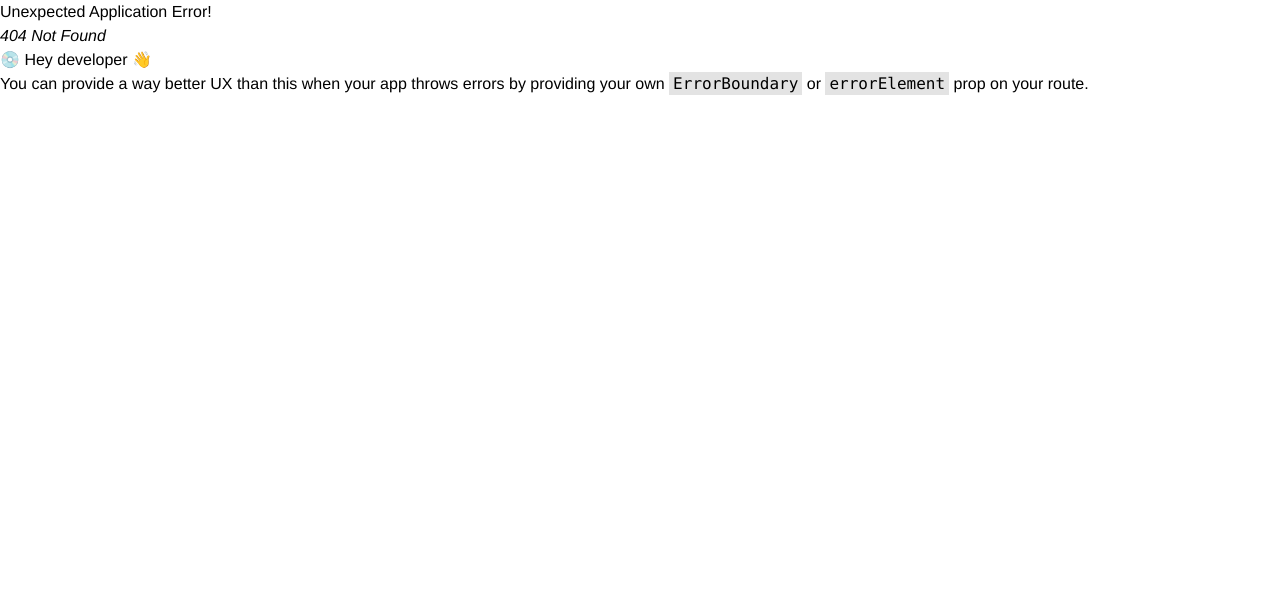
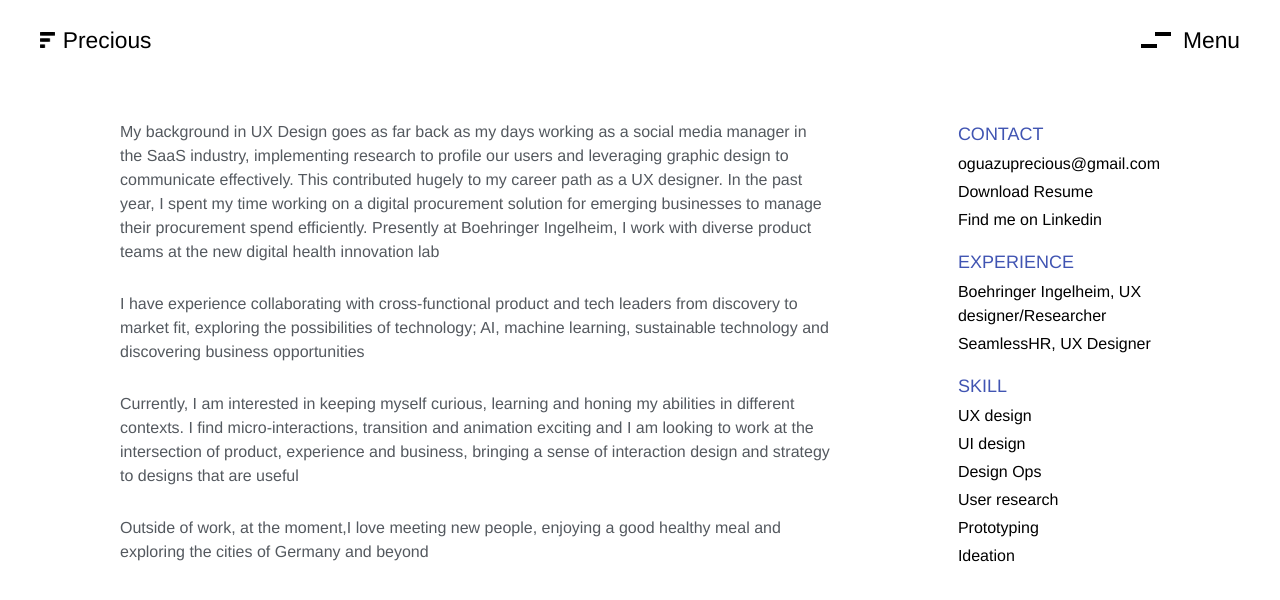
Before and after one commit to Nathan-88/precious-portfolio, a React (Vite) app: page /about in a window 1280 px wide. Before the commit this address had no page. Shown: the top 600 px of the page. Built offline with nearby package versions, Linux system fonts and the light colour scheme; a web font is replaced by a local one.

Commit message:
added a bg change on scroll, completed the about page component

```diff
--- a/src/Router/routes.jsx
+++ b/src/Router/routes.jsx
@@ -1,14 +1,20 @@
 import { createBrowserRouter, RouterProvider, createRoutesFromElements, Route } from "react-router-dom";
 import Home from "../pages/Home";
 import MainLayout from "../layouts/MainLayout";
+import AboutLayout from "../layouts/AboutLayout";
+import About from "../pages/About"
 
 const Router = () =>{
     const router = createBrowserRouter(
         createRoutesFromElements(
+            <>
             <Route path="/" element={<MainLayout/>}>
                 <Route index element={<Home/>} />
-
             </Route>
+            <Route path="about" element={<AboutLayout/>}>
+                <Route index element={<About/>}/>
+            </Route>
+            </>
         )
     );
     return(<RouterProvider router={router}/>)
--- /dev/null
+++ b/src/components/Header/Header.css
@@ -0,0 +1,7 @@
+.list-item {
+            list-style: none;
+            transition: list-style 0.5s ease-in-out;
+        }
+.list-item:hover {
+    list-style: disc inside;
+}
--- a/src/components/Header/Header.jsx
+++ b/src/components/Header/Header.jsx
@@ -1,13 +1,123 @@
-const Header = () => {
-    return(
-    <section className="text-[calc(10px+1vw)]  z-10 m-0 text-white fixed flex w-full justify-between px-10 py-1 font-medium">
-        <p className="">Precious</p>
-        <div className="flex">
-            <span></span>
-            <span>Menu</span>
-        </div>
-    </section>
-)
-}
+import { motion, AnimatePresence } from "framer-motion";
+import { useState, useEffect } from "react";
+import { Link } from "react-router-dom";
+import PropTypes from 'prop-types';
+import './Header.css';
+import Logo from "../../assets/logo-icon.png";
+
+const Header = ({ color, backgroundColor, barColor }) => {
+    const [isOpen, setIsOpen] = useState(false);
+    const [isScrolled, setIsScrolled] = useState(false);
+
+    const toggleSidebar = () => {
+        setIsOpen(!isOpen);
+    };
+
+    useEffect(() => {
+        const handleScroll = () => {
+            if (window.scrollY > 500) {
+                setIsScrolled(true);
+            } else {
+                setIsScrolled(false);
+            }
+        };
+
+        window.addEventListener('scroll', handleScroll);
+
+        return () => {
+            window.removeEventListener('scroll', handleScroll);
+        };
+    }, []);
+
+    const getBackgroundColor = () => {
+        if (backgroundColor === 'white') {
+            return backgroundColor;
+        }
+        return isScrolled ? backgroundColor : 'transparent';
+    };
+
+    return (
+        <>
+            <section
+                className={`text-[calc(10px+1vw)] z-10 m-0 h-[80px] fixed flex w-full justify-between px-10 py-1 font-medium transition-colors duration-300`}
+                style={{ color, backgroundColor: getBackgroundColor() }}
+            >
+                <Link className="flex" to="/">
+                    {backgroundColor === 'white' && <img src={Logo} alt="logo" className="h-4 pr-2 my-auto" />}
+                    <motion.p
+                        initial={{ opacity: 0, scale: 0.5 }}
+                        animate={{ opacity: 1, scale: 1 }}
+                        transition={{ duration: 0.7 }}
+                        className="text-center my-auto"
+                    >
+                        Precious
+                    </motion.p>
+                </Link>
+                <motion.div
+                    initial={{ opacity: 0, scale: 0.5 }}
+                    animate={{ opacity: 1, scale: 1 }}
+                    transition={{ duration: 0.7 }}
+                    className="group flex justify-center items-center cursor-pointer relative"
+                    onClick={toggleSidebar}
+                >
+                    <div className="absolute"></div>
+                    <div className="w-[30px] flex flex-col items-center mr-3">
+                        <div
+                            className="w-4 h-[4px] ml-auto mb-2 group-hover:w-8 group-hover:ml-0 transition-all duration-500"
+                            style={{ backgroundColor: barColor }}
+                        ></div>
+                        <div
+                            className="w-4 h-[4px] mr-auto group-hover:w-8 group-hover:mr-0 transition-all duration-500"
+                            style={{ backgroundColor: barColor }}
+                        ></div>
+                    </div>
+                    <p className="transition duration-500 group-hover:translate-x-2">Menu</p>
+                </motion.div>
+            </section>
+            <AnimatePresence>
+                {isOpen && (
+                    <motion.div
+                        initial={{ x: '100%' }}
+                        animate={{ x: 0 }}
+                        exit={{ x: '100%' }}
+                        transition={{ duration: 0.5 }}
+                        className="fixed top-0 right-0 h-full w-full lg:w-[480px] z-20 bg-black bg-opacity-80 p-10"
+                    >
+                        <div className="relative p-10 text-white">
+                            <div className="absolute top-0 right-0 w-16 h-16 bg-primary rounded-full flex items-center justify-center" onClick={toggleSidebar}>
+                                <button
+                                    className="text-4xl font-thin"
+                                >
+                                    &times;
+                                </button>
+                            </div>
+                            <div className="w-full pt-14 text-sidebar">
+                                <p className="mb-4 tracking-[.25em] font-medium text-sm">NAVIGATION</p>
+                                <div className="bg-sidebar w-full mb-14 h-[0.08rem]"></div>
+                            </div>
+                            <ul className="space-y-10 text-6xl">
+                                <li className="list-item"><Link to="/" className="-ml-10">Home</Link></li>
+                                <li className="list-item"><Link to="#work" className="-ml-10">Work</Link></li>
+                                <li className="list-item"><Link to="about" className="-ml-10">Contact</Link></li>
+                            </ul>
+                        </div>
+                    </motion.div>
+                )}
+            </AnimatePresence>
+        </>
+    );
+};
+
+Header.propTypes = {
+    color: PropTypes.string,
+    backgroundColor: PropTypes.string,
+    barColor: PropTypes.string,
+};
+
+Header.defaultProps = {
+    color: 'white', // Default text color
+    backgroundColor: 'black', // Default background color
+    barColor: 'white', // Default color for the bars
+};
 
 export default Header;
--- a/src/index.css
+++ b/src/index.css
@@ -21,7 +21,7 @@ body{
 }
 
 section{
-  height: 100vh;
+  /* height: 100vh; */
   /* scroll-snap-align: center; */
 }
 
@@ -34,12 +34,15 @@ section{
 }
 
 .gif {
-            color: black;
-            text-shadow: -1px 1px 0 #fff,
-                1px 1px 0 #fff,
-                1px -1px 0 #fff,
-                -1px -1px 0 #fff;
+    color: black;
+    opacity: 0.4;
+
+    text-shadow: -1px 1px 0 #fff,
+        1px 1px 0 #fff,
+        1px -1px 0 #fff,
+        -1px -1px 0 #fff;
     }
+
 /* :root {
   font-family: Inter, system-ui, Avenir, Helvetica, Arial, sans-serif;
   line-height: 1.5;
--- /dev/null
+++ b/src/layouts/AboutLayout.jsx
@@ -0,0 +1,17 @@
+import { Outlet } from 'react-router-dom';
+import Header from '../components/Header/Header';
+
+
+function AboutLayout() {
+  return (
+      <div className="h-auto min-h-svh flex flex-col relative">
+        <Header color='black' backgroundColor='white'  barColor="black"/>
+        {/* <Header/> */}
+        <main className="flex-1">
+            <Outlet /> {/* This is where the child routes will be rendered */}
+        </main>
+      </div>
+  );
+}
+
+export default AboutLayout;
--- /dev/null
+++ b/src/pages/About.jsx
@@ -0,0 +1,45 @@
+const About = ()=> {
+    return (
+        <section className="flex flex-col md:flex-row px-6 gap-x-28 pt-28 xl:px-28">
+            <div className="">
+                <p className="text-secondary p-2 mb-3">
+                    My background in UX Design goes as far back as my days working as a social media manager in the SaaS industry, implementing research to profile our users and leveraging graphic design to communicate effectively. This contributed hugely to my career path as a UX designer. In the past year, I spent my time working on a digital procurement solution for emerging businesses to manage their procurement spend efficiently. Presently at Boehringer Ingelheim, I work with diverse product teams at the new digital health innovation lab
+                </p>
+                <p className="text-secondary p-2 mb-3">
+                    I have experience collaborating with cross-functional product and tech leaders from discovery to market fit, exploring the possibilities of technology; AI, machine learning, sustainable technology and discovering business opportunities
+                </p>
+                <p className="text-secondary p-2 mb-3">
+                    Currently, I am interested in keeping myself curious, learning and honing my abilities in different contexts. I find micro-interactions, transition and animation exciting and I am looking to work at the intersection of product, experience and business, bringing a sense of interaction design and strategy to designs that are useful
+                </p>
+                <p className="text-secondary p-2 mb-3">
+                    Outside of work, at the moment,I love meeting new people, enjoying a good healthy meal and exploring the cities of Germany and beyond
+                </p>
+            </div>
+            <div className="flex flex-col space-y-4 text-md p-2 items-start">
+                <div className="space-y-1">
+                <h2 className="text-marino text-lg">CONTACT</h2>
+                <p className="text-black text-md">oguazuprecious@gmail.com</p>
+                <p className="text-black">Download Resume</p>
+                <p className="text-black">Find me on Linkedin</p>
+                </div>
+
+                <div className="space-y-1">
+                <h2 className="text-marino text-lg">EXPERIENCE</h2>
+                <p className="text-black text-md">Boehringer Ingelheim, UX designer/Researcher</p>
+                <p className="text-black">SeamlessHR, UX Designer</p>
+                </div>
+
+                <div className="space-y-1">
+                <h2 className="text-marino text-lg">SKILL</h2>
+                <p className="text-black text-md">UX design</p>
+                <p className="text-black">UI design</p>
+                <p className="text-black">Design Ops</p>
+                <p className="text-black">User research</p>
+                <p className="text-black">Prototyping</p>
+                <p className="text-black">Ideation</p>
+                </div>
+            </div>
+        </section>
+    )
+};
+export default About;
--- a/src/pages/Home.jsx
+++ b/src/pages/Home.jsx
@@ -1,24 +1,24 @@
 
 const Home = () => {
     return(<>
-        <section className="relative bg-center text-white bg-fixed bg-no-repeat bg-cover bg-parallex overflow-hidden">
-            <div className=" absolute top-[57%] sm:top-[60%] text-white w-full left-[50%] -translate-y-[50%] -translate-x-[40%] ">
+        <section className="h-screen relative bg-center text-white bg-fixed bg-no-repeat bg-cover bg-parallex overflow-hidden">
+            <div className=" absolute top-[58%] md:top-[63%] 2xl:top-[50%] text-white w-full left-[45%] md:left-[50%] 2xl:left-[55%] -translate-y-[50%] -translate-x-[40%] ">
                 {/* container for text and image */}
-                <div className=" pt-20 h-full  relative flex flex-col xl:flex-row">
+                <div className="md:pt-20 lg:pt-20 h-full relative flex flex-col min-[1027px]:flex-row xl:flex-row 2xl:flex-row">
                     {/* text container */}
-                    <div className="mt-9 xl:mt-[14%]  pl-4 flex flex-col text-3xl ">
+                    <div className="mt-9 xl:mt-[14%] 2xl:mt-[20%] lg:pl-4 flex flex-col text-3xl ">
                         <div className="flex">
                             <span className="bg-white w-[16%] h-[2px] mt-[10px] mr-2"></span>
-                            <p className="text-sm">OGUAZU PRECIOUS</p>
+                            <p className="text-xl xl:text-sm">OGUAZU PRECIOUS</p>
                         </div>
-                        <div className="py-5 font-bold text-3xl lg:text-7xl">
+                        <div className="py-5 font-bold  text-4xl md:text-5xl lg:text-6xl xl:text-7xl">
                             <p className="mb-2">UX Designer &</p>
                             <p>Researcher</p>
                         </div>
-                        <p className="gif text-3xl xl:absolute xl:top-[60%] xl:text-[4.9rem] font-bold z-10">Based in Germany</p>
+                        <p className="gif text-[2.8rem] md:text-6xl lg:text-7xl xl:absolute xl:top-[60%] xl:text-[4.9rem] font-bold z-10">Based in Germany</p>
                     </div>
                     {/* image */}
-                    <div className="pt-10 xl:pt-0">
+                    <div className="pt-20 xl:pt-0 2xl:pt-5 2xl:w-[50%] 3xl:w-[55%]">
                         <img className="w-full h-auto object-cover" src="/src/assets/myPic.png" alt="my pic" />
                     </div>
                 </div>
@@ -27,8 +27,9 @@ const Home = () => {
             </div>
         </section>
 
-        <section className="bg-purple-400"></section>
-        <section className="bg-blue-400"></section>
+        <section className="bg-purple-400 h-screen">
+        </section>
+        <section className="bg-blue-400 h-screen"></section>
         </>
     )
 }
--- a/tailwind.config.js
+++ b/tailwind.config.js
@@ -8,7 +8,9 @@ export default {
     extend: {
       colors: {
         primary: "#6C5CCC",
+        marino: "#4054B2",
         secondary: "#54595F",
+        sidebar : "#525252",
         tertiary: "#F1F1F1",
         card: "#F9F9F9"
       },
@@ -17,6 +19,26 @@ export default {
 
       }
     },
+
+    screens: {
+      'sm': '640px',
+      // => @media (min-width: 640px) { ... }
+
+      'md': '768px',
+      // => @media (min-width: 768px) { ... }
+
+      'lg': '1024px',
+      // => @media (min-width: 1024px) { ... }
+
+      'xl': '1280px',
+      // => @media (min-width: 1280px) { ... }
+
+      '2xl': '1536px',
+      // => @media (min-width: 1536px) { ... }
+
+      '3xl': '2560px',
+      // => @media (min-width: 2560px) { ... }
+    }
   },
   plugins: [],
 }
```
Also changed, not shown: src/assets/logo-icon.png (added), src/pages/Home.css (deleted).
